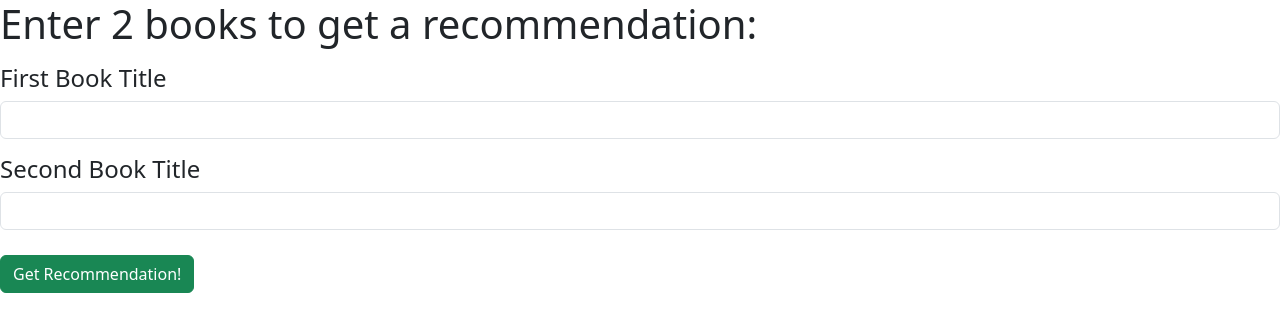
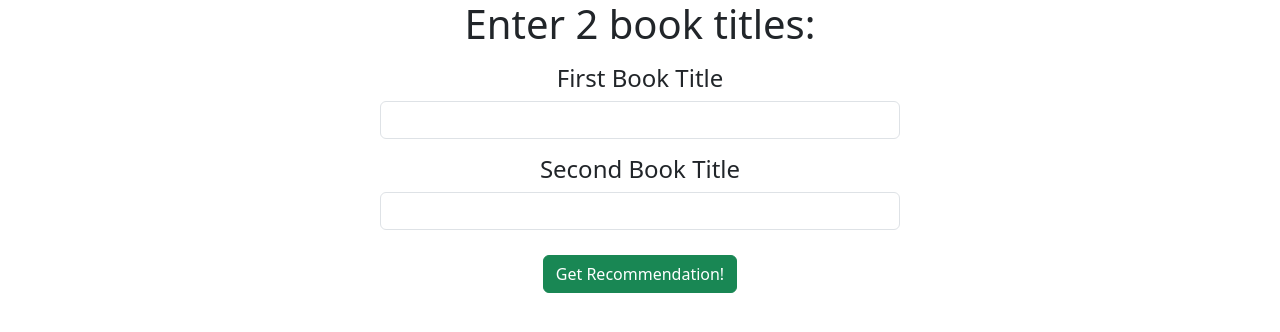
Before and after one commit to hcour97/Book-Recs, a Flask app: page /book-recs in a window 1280 px wide. Shown: the top 332 px of the page. Run offline with Flask 2, Linux system fonts and the light colour scheme; some libraries are stand-ins or nearby versions.

Commit message:
centering format

```diff
--- a/templates/base.html
+++ b/templates/base.html
@@ -5,7 +5,6 @@
     <meta http-equiv="X-UA-Compatible" content="IE=edge">
     <meta name="viewport" content="width=device-width, initial-scale=1.0">
     <title>Book Recommender</title>
-
 
     <link rel="stylesheet"
         href="https://unpkg.com/bootstrap/dist/css/bootstrap.css">
@@ -21,7 +20,9 @@
     <link rel="shortcut icon" href="/static/favicon.ico">
 </head>
 <body>
-    {% block content %}
-    {% endblock %}
+    <div class="text-center">
+        {% block content %}
+        {% endblock %}
+    </div>
 </body>
 </html>
--- a/templates/recommendation_form.html
+++ b/templates/recommendation_form.html
@@ -1,17 +1,8 @@
 {% extends 'base.html' %}
 {% block content %}
 
-<!-- <script>
-    $('.btn').on('click', function () {
-    var $this = $(this);
-    $this.button('loading');
-    setTimeout(function() {
-        $this.button('reset');
-    }, 8000)
-});
-</script> -->
-
-<script type="text/javascript">// <![CDATA[
+<script type="text/javascript">
+$("#loading").hide() // <![CDATA[
     function loading(){
         $("#loading").show(); // not showing
         $("#content").hide(); // working - removing the form while processing request
@@ -20,21 +11,32 @@
 
 <style>
     div#loading {
-    /* justify-content: center;
-    align-items: center; */
+    justify-content: center;
+    align-items: center;
+    /* padding-top: 20%; */
+    /* padding-bottom: 20%; */
+    /* padding-left: 20%; */
+    /* padding-right: 20%; */
     width: 500px;
     height: 250px;
     display: none;
-    background: url(static/Ybin.gif) no-repeat;
     cursor: wait;
     }
 </style>
 
-<div id="loading" class="justify-content-center">
+<div class="row justify-content-md-center">
+<div class="col-md-7 col-lg-5">
+
+    <div id="loading">
+        <div class="text-center">
             <h1>Finding Books ... </h1>
+            <img src="/static/Ybin.gif">
         </div>
+    </div>
+
+
     <div id="content">
-<h1>Enter 2 books to get a recommendation:<h1>
+    <h1>Enter 2 book titles:<h1>
     <form method="POST">
         {{ form.hidden_tag() }}
         {% for field in form
@@ -61,5 +63,6 @@
     </button> -->
 
     </form>
-
+</div>
+</div>
 {% endblock %}
```
Also changed, not shown: style.css (deleted, +0 -46 lines). Lines whose indentation alone changed are shown as unchanged.
